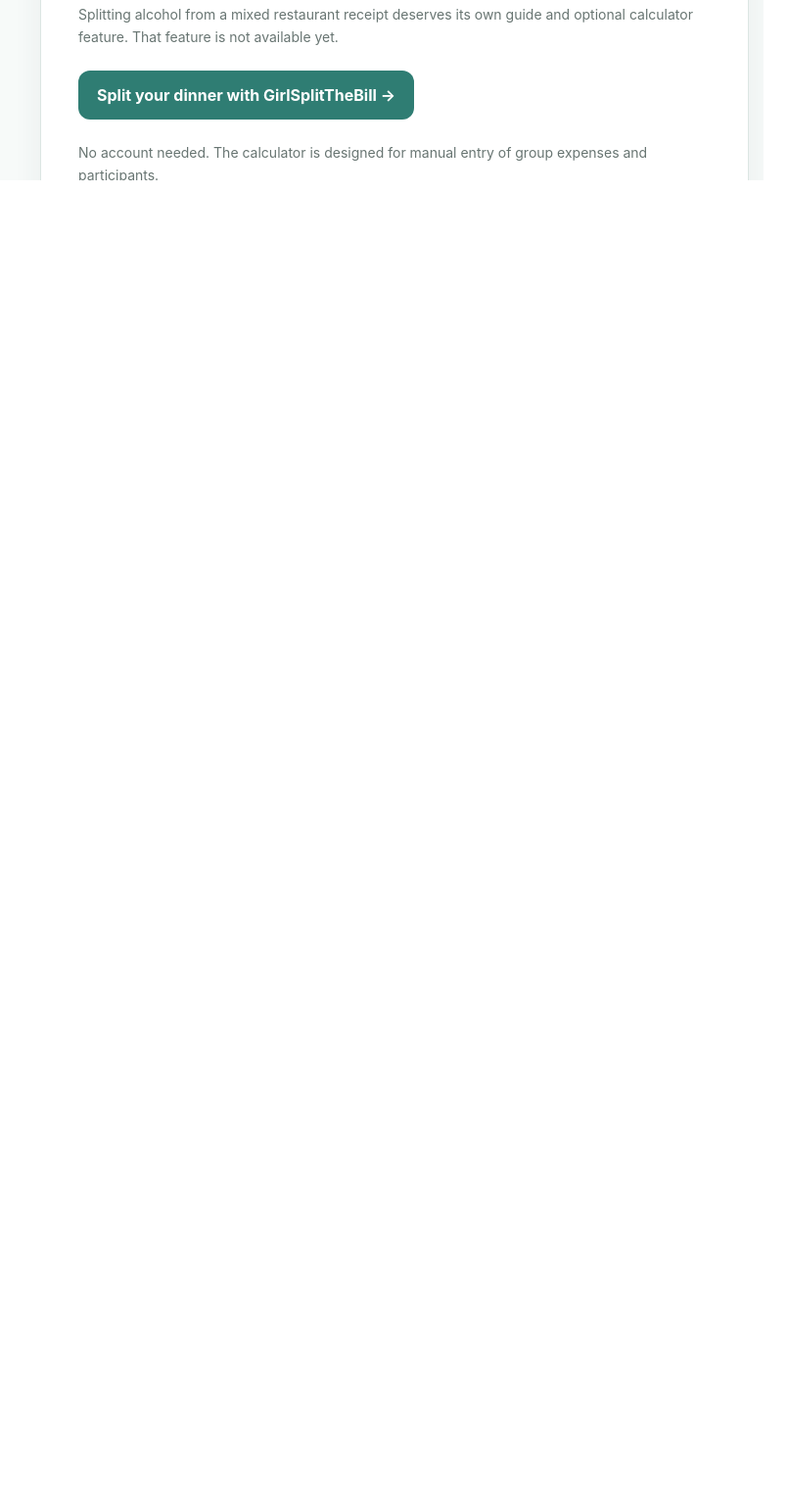
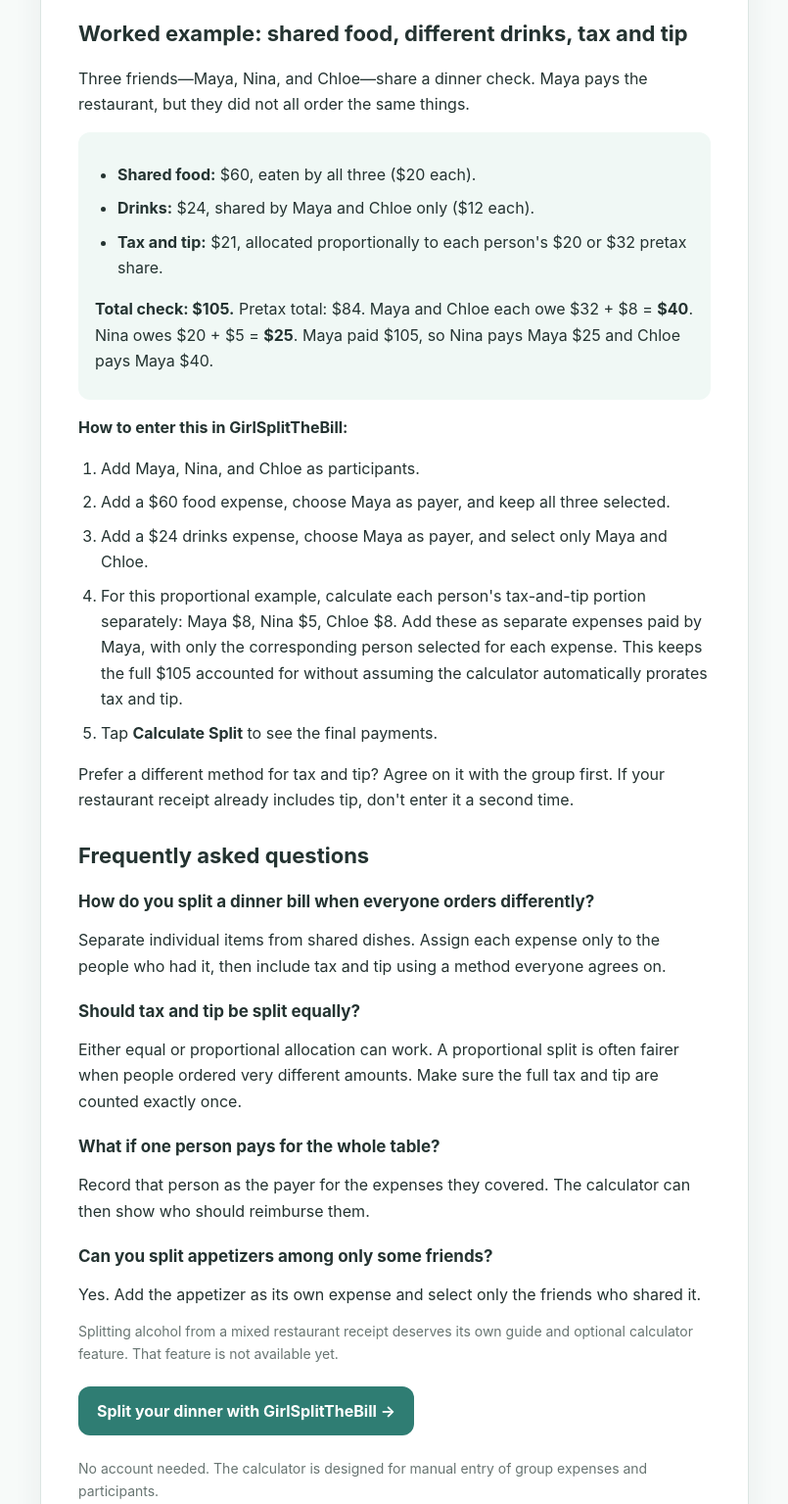
Before and after one commit to ksunak/girl-split-the-bill, a plain HTML site: page dinner-bill-splitting-guide.html in a window 1280 px wide. Shown: the part 1595-3130 px from the top of the page at 98% size, without its empty margins (237-1042 px from the left). Before the commit the page ends 1968 px from the top, so only its background shows below. Drawn offline with Linux system fonts and the light colour scheme.

Commit message:
Add files via upload

```diff
--- a/dinner-bill-splitting-guide.html
+++ b/dinner-bill-splitting-guide.html
@@ -1,6 +1,6 @@
 <!doctype html>
 <html lang="en"><head><meta charset="utf-8"><meta name="viewport" content="width=device-width,initial-scale=1"><title>How to Split a Dinner Bill Fairly | GirlSplitTheBill</title><meta name="description" content="A simple guide to splitting dinner bills fairly: shared appetizers, different orders, tax, tip and birthday dinners."><link rel="canonical" href="https://girlsplitthebill.com/dinner-bill-splitting-guide.html"><style>
-:root{--ink:#243331;--accent:#2f7d73;--muted:#687572}*{box-sizing:border-box}body{margin:0;background:linear-gradient(#e9f5f2,#f7faf9 340px);font-family:-apple-system,BlinkMacSystemFont,"Segoe UI",Arial,sans-serif;color:var(--ink);line-height:1.65}main{max-width:760px;margin:auto;padding:30px 18px 65px}article{background:white;border:1px solid #dce6e3;border-radius:20px;padding:clamp(20px,5vw,38px);box-shadow:0 10px 30px #244a4512}h1{font-size:clamp(29px,5vw,42px);line-height:1.16;margin:10px 0}h2{font-size:22px;margin-top:30px;line-height:1.25}p{margin:12px 0}a{color:#245f58}header,footer{text-align:center;margin:15px 0 25px}header a{text-decoration:none;font-weight:750}.eyebrow{font-size:13px;font-weight:750;color:#245f58;letter-spacing:.06em}.cta{display:inline-block;background:var(--accent);color:white;padding:12px 19px;border-radius:12px;text-decoration:none;font-weight:750;margin:10px 0}.example{background:#f0f8f5;border-radius:12px;padding:14px 17px;margin:15px 0}.muted{color:var(--muted);font-size:14px}ul{padding-left:23px}li{margin:8px 0}</style></head>
+:root{--ink:#243331;--accent:#2f7d73;--muted:#687572}*{box-sizing:border-box}body{margin:0;background:linear-gradient(#e9f5f2,#f7faf9 340px);font-family:-apple-system,BlinkMacSystemFont,"Segoe UI",Arial,sans-serif;color:var(--ink);line-height:1.65}main{max-width:760px;margin:auto;padding:30px 18px 65px}article{background:white;border:1px solid #dce6e3;border-radius:20px;padding:clamp(20px,5vw,38px);box-shadow:0 10px 30px #244a4512}h1{font-size:clamp(29px,5vw,42px);line-height:1.16;margin:10px 0}h2{font-size:22px;margin-top:30px;line-height:1.25}h3{font-size:17px;margin:19px 0 6px}p{margin:12px 0}a{color:#245f58}header,footer{text-align:center;margin:15px 0 25px}header a{text-decoration:none;font-weight:750}.eyebrow{font-size:13px;font-weight:750;color:#245f58;letter-spacing:.06em}.cta{display:inline-block;background:var(--accent);color:white;padding:12px 19px;border-radius:12px;text-decoration:none;font-weight:750;margin:10px 0}.example{background:#f0f8f5;border-radius:12px;padding:14px 17px;margin:15px 0}.muted{color:var(--muted);font-size:14px}ul,ol{padding-left:23px}li{margin:8px 0}</style></head>
 <body><main><header><a href="/">💕 GirlSplitTheBill</a></header><article><div class="eyebrow">DINNER BILL SPLITTING GUIDE</div><h1>How to Split a Dinner Bill Fairly (Without the Awkward Math)</h1><p>One check, different orders, shared appetizers, and maybe a birthday guest who shouldn't pay. Here's how to make the split fair without turning dinner into a spreadsheet session.</p><a class="cta" href="/">Try the free bill splitter →</a>
 <h2>1. Decide whether an equal split makes sense</h2><p>If everyone ordered roughly the same amount, dividing the total evenly is usually easiest. But when one person orders a salad and another orders several courses, an equal split may feel unfair. Agree on the approach before calculating.</p>
 <div class="example"><strong>Example:</strong> A $180 dinner shared equally by four people is $45 each, assuming the $180 already includes tax and tip.</div>
@@ -8,5 +8,16 @@
 <h2>3. Don't forget tax and tip</h2><p>When people pay different amounts, allocate tax and tip in a way the group agrees is fair. One approach is proportional allocation: someone responsible for 25% of the pretax bill also pays 25% of shared tax and tip. For an equal split, simply divide the total including tax and tip.</p><p>The calculator lets you enter an expense amount and an additional tip. For proportional splits, calculate each person's amount and use <strong>Custom</strong> shares.</p>
 <h2>4. Cover the birthday guest</h2><p>When everyone wants to treat the birthday person, include them in the dinner expense, then use <strong>Are you treating someone?</strong> to assign contributions toward their share.</p><div class="example"><strong>Example:</strong> Five friends have a $250 dinner. Each person's initial share is $50. If the other four cover the birthday guest's full share equally, each contributes an additional $12.50.</div>
 <h2>5. Settle up without extra back-and-forth</h2><p>For groups with multiple expenses and different payers, the calculator nets what everyone owes and is owed to reduce unnecessary transfers. Copy or share the final payment instructions with the group.</p>
+<h2>Worked example: shared food, different drinks, tax and tip</h2>
+<p>Three friends—Maya, Nina, and Chloe—share a dinner check. Maya pays the restaurant, but they did not all order the same things.</p>
+<div class="example"><ul><li><strong>Shared food:</strong> $60, eaten by all three ($20 each).</li><li><strong>Drinks:</strong> $24, shared by Maya and Chloe only ($12 each).</li><li><strong>Tax and tip:</strong> $21, allocated proportionally to each person's $20 or $32 pretax share.</li></ul><p><strong>Total check: $105.</strong> Pretax total: $84. Maya and Chloe each owe $32 + $8 = <strong>$40</strong>. Nina owes $20 + $5 = <strong>$25</strong>. Maya paid $105, so Nina pays Maya $25 and Chloe pays Maya $40.</p></div>
+<p><strong>How to enter this in GirlSplitTheBill:</strong></p>
+<ol><li>Add Maya, Nina, and Chloe as participants.</li><li>Add a $60 food expense, choose Maya as payer, and keep all three selected.</li><li>Add a $24 drinks expense, choose Maya as payer, and select only Maya and Chloe.</li><li>For this proportional example, calculate each person's tax-and-tip portion separately: Maya $8, Nina $5, Chloe $8. Add these as separate expenses paid by Maya, with only the corresponding person selected for each expense. This keeps the full $105 accounted for without assuming the calculator automatically prorates tax and tip.</li><li>Tap <strong>Calculate Split</strong> to see the final payments.</li></ol>
+<p>Prefer a different method for tax and tip? Agree on it with the group first. If your restaurant receipt already includes tip, don't enter it a second time.</p>
+<h2>Frequently asked questions</h2>
+<h3>How do you split a dinner bill when everyone orders differently?</h3><p>Separate individual items from shared dishes. Assign each expense only to the people who had it, then include tax and tip using a method everyone agrees on.</p>
+<h3>Should tax and tip be split equally?</h3><p>Either equal or proportional allocation can work. A proportional split is often fairer when people ordered very different amounts. Make sure the full tax and tip are counted exactly once.</p>
+<h3>What if one person pays for the whole table?</h3><p>Record that person as the payer for the expenses they covered. The calculator can then show who should reimburse them.</p>
+<h3>Can you split appetizers among only some friends?</h3><p>Yes. Add the appetizer as its own expense and select only the friends who shared it.</p>
 <p class="muted">Splitting alcohol from a mixed restaurant receipt deserves its own guide and optional calculator feature. That feature is not available yet.</p><a class="cta" href="/">Split your dinner with GirlSplitTheBill →</a><p class="muted">No account needed. The calculator is designed for manual entry of group expenses and participants.</p>
 </article><footer><a href="/">Home / Calculator</a> · <a href="/about.html">About</a></footer></main></body></html>
```
